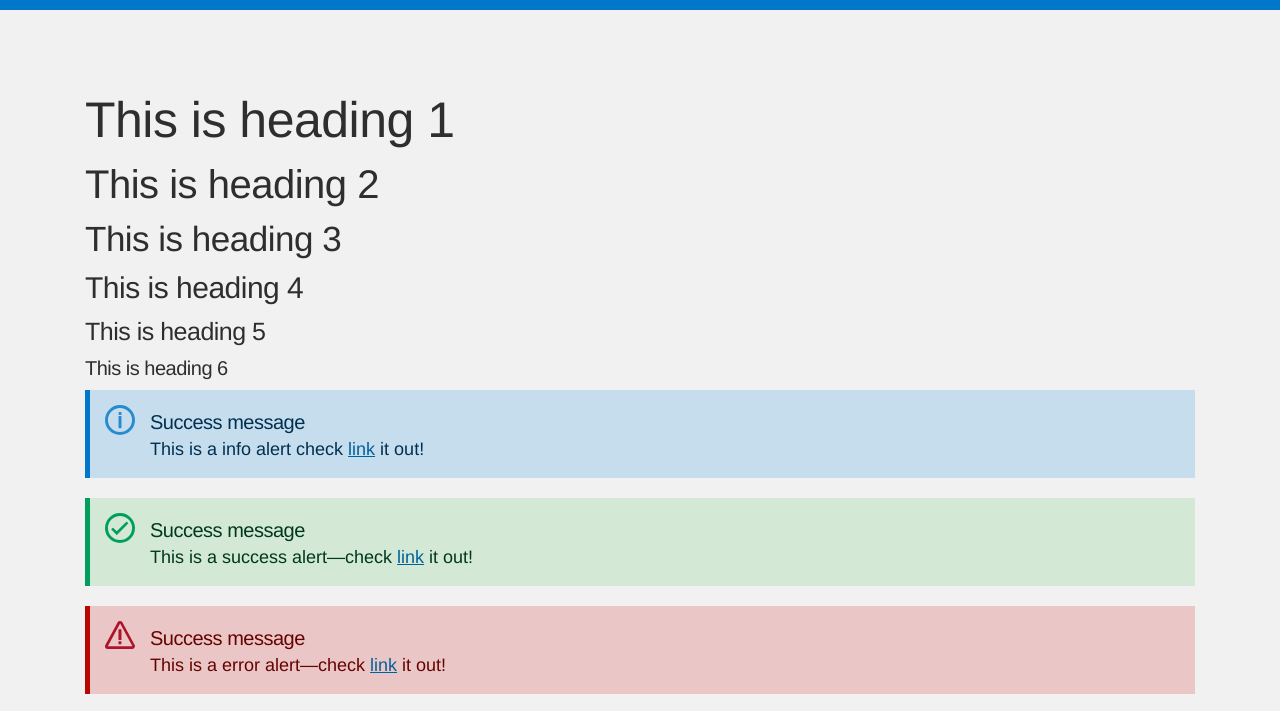
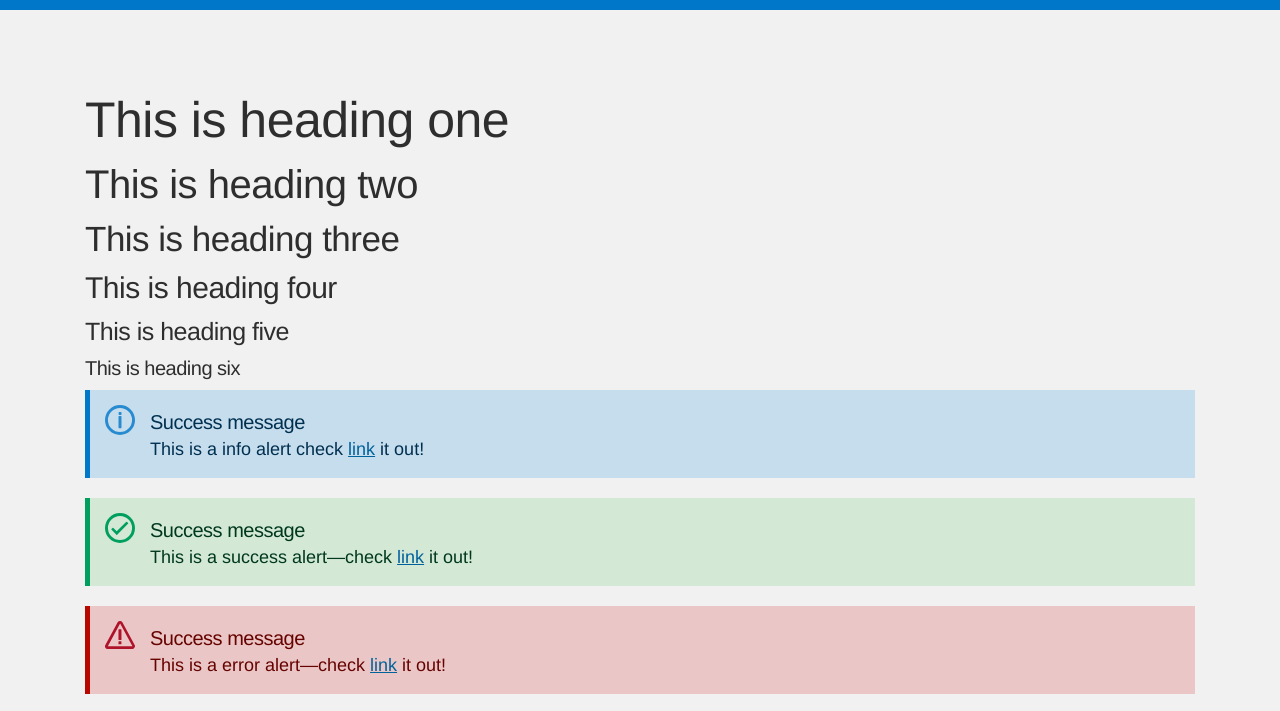
Before and after one commit to ydga/Styles, a plain HTML site: page index.html in a window 1280 px wide. Shown: the part 40-751 px from the top of the page. Drawn offline with nearby package versions, Linux system fonts and the light colour scheme; a web font is replaced by a local one.

Commit message:
Upload and text changes

```diff
--- a/index.html
+++ b/index.html
@@ -22,12 +22,12 @@
         <div class="container form-max">
             <div class="row">
                 <div class="col">
-                    <h1>This is heading 1</h1>
-                    <h2>This is heading 2</h2>
-                    <h3>This is heading 3</h3>
-                    <h4>This is heading 4</h4>
-                    <h5>This is heading 5</h5>
-                    <h6>This is heading 6</h6>
+                    <h1>This is heading one</h1>
+                    <h2>This is heading two</h2>
+                    <h3>This is heading three</h3>
+                    <h4>This is heading four</h4>
+                    <h5>This is heading five</h5>
+                    <h6>This is heading six</h6>
 
                     <div class="alert alert-info" role="alert">
                         <h6>Success message</h6>
```
